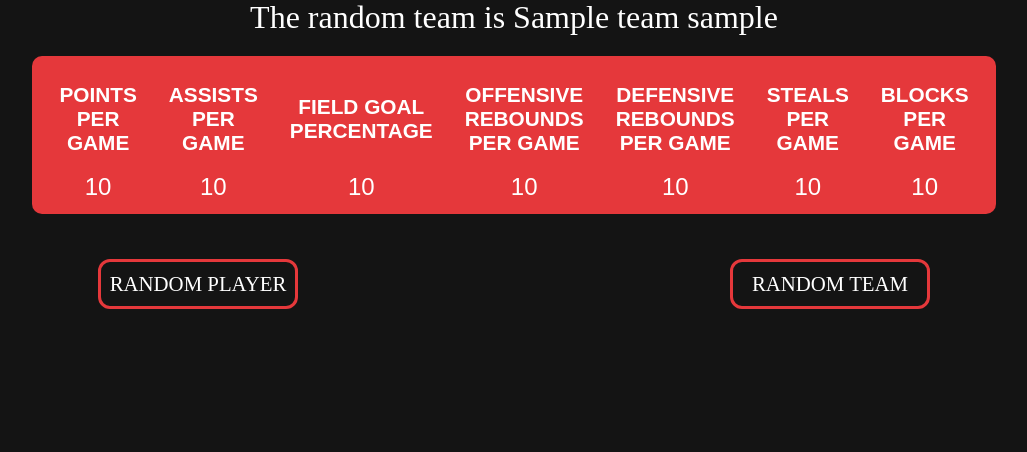
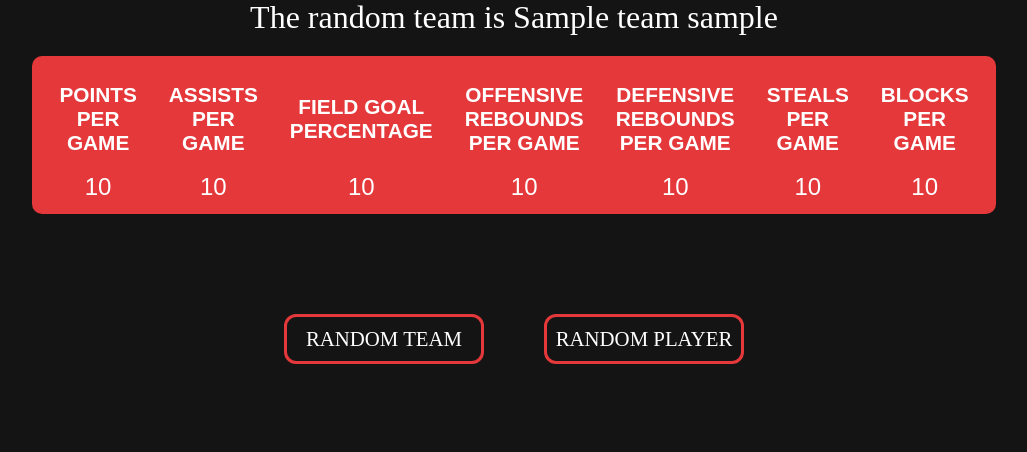
Before and after one commit to nTony46/NBA-Scout, a Flask app: page /random-search-team in a window 1280 px wide. Shown: the part 533-985 px from the top of the page, without its empty margins (126-1153 px from the left). Before the commit the page ends 842 px from the top, so only its background shows below. Run offline with Flask 2, Linux system fonts and the light colour scheme; a database or web service that is not in the repository returns one stand-in record (values such as "Sample title"); data that the repository does not hold is empty; some web fonts are replaced.

Commit message:
Changed button layout

```diff
--- a/static/css/search-team.css
+++ b/static/css/search-team.css
@@ -36,15 +36,19 @@ body{
 
 /*Random Player and Random Team buttons*/
 .button-container{
+    display: flex;
     width: 100%;
     height: 100%;
     overflow: hidden;
+    justify-content: center;
+    align-items: center;
+    padding-top: 50px;
+    padding-bottom: 50px;
 }
 
 .button{
     box-sizing: border-box;
-    padding: 5px;
-    float: right;
+    padding: 10px;
     width: 50%;
     height: 50%;
 }
@@ -70,7 +74,6 @@ body{
     padding: 10px;
     margin-top: 20px;
     margin-bottom: 20px;
-
     border-radius: 10px;
     border-collapse: separate;
 }
--- a/templates/landing.html
+++ b/templates/landing.html
@@ -2,7 +2,7 @@
 <html>
     <head>
         <meta charset="UTF-8">
-        <title>NBA Stats</title>
+        <title>NBA Scout</title>
         <link rel="stylesheet" href="{{ url_for('static', filename='css/main.css')}}">
         <link href='https://fonts.googleapis.com/css?family=Shanti' rel='stylesheet'>
         <link href='https://fonts.googleapis.com/css?family=IBM Plex Sans Condensed' rel='stylesheet'>
@@ -41,7 +41,6 @@
                         <input type="submit" value="RANDOM PLAYER" id="search-button">
                     </div>
                 </form>
-
             </div>
         </div>
 
--- a/templates/search-team.html
+++ b/templates/search-team.html
@@ -2,7 +2,7 @@
 <html>
     <head>
         <meta charset="UTF-8">
-        <title>NBA Stats</title>
+        <title>NBA Scout</title>
         <link rel="stylesheet" href="{{ url_for('static', filename='css/search-team.css')}}">
         <link href='https://fonts.googleapis.com/css?family=Shanti' rel='stylesheet'>
         <link href='https://fonts.googleapis.com/css?family=IBM Plex Sans Condensed' rel='stylesheet'>
@@ -68,7 +68,6 @@
                         <input type="submit" value="RANDOM PLAYER" id="search-button">
                     </div>
                 </form>
-
             </div>
         </div>
     </body>
```
Also changed, not shown: templates/search.html (+6 -1 lines).
